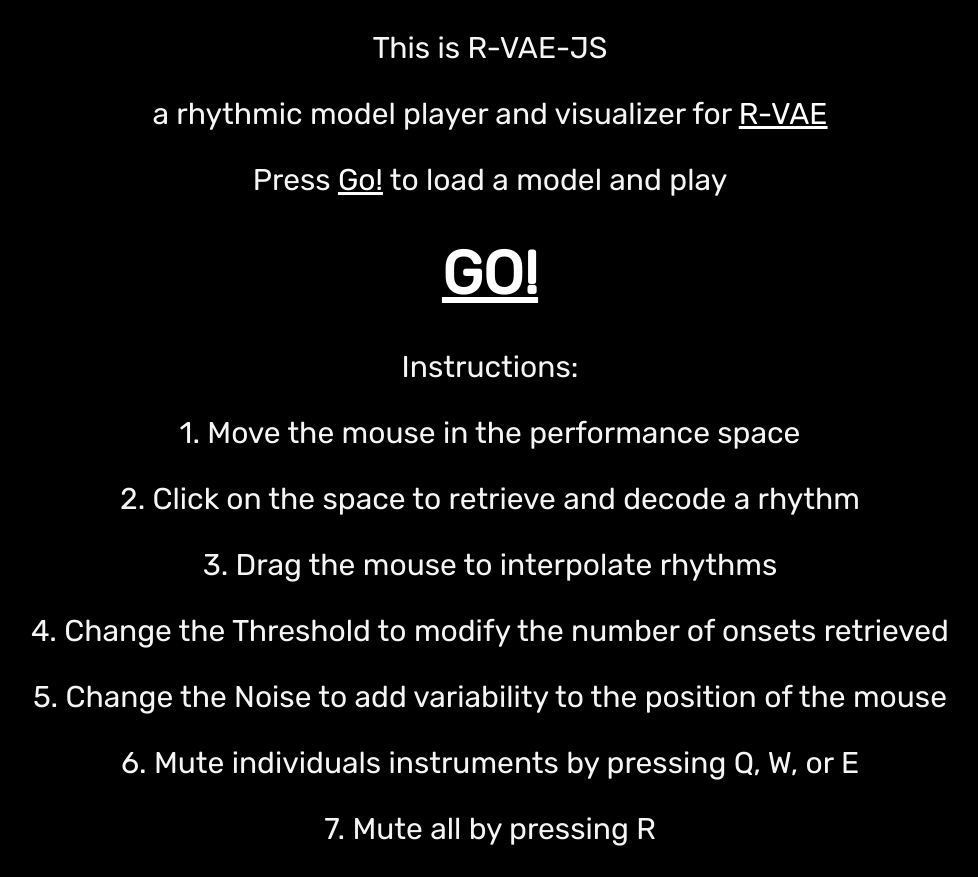
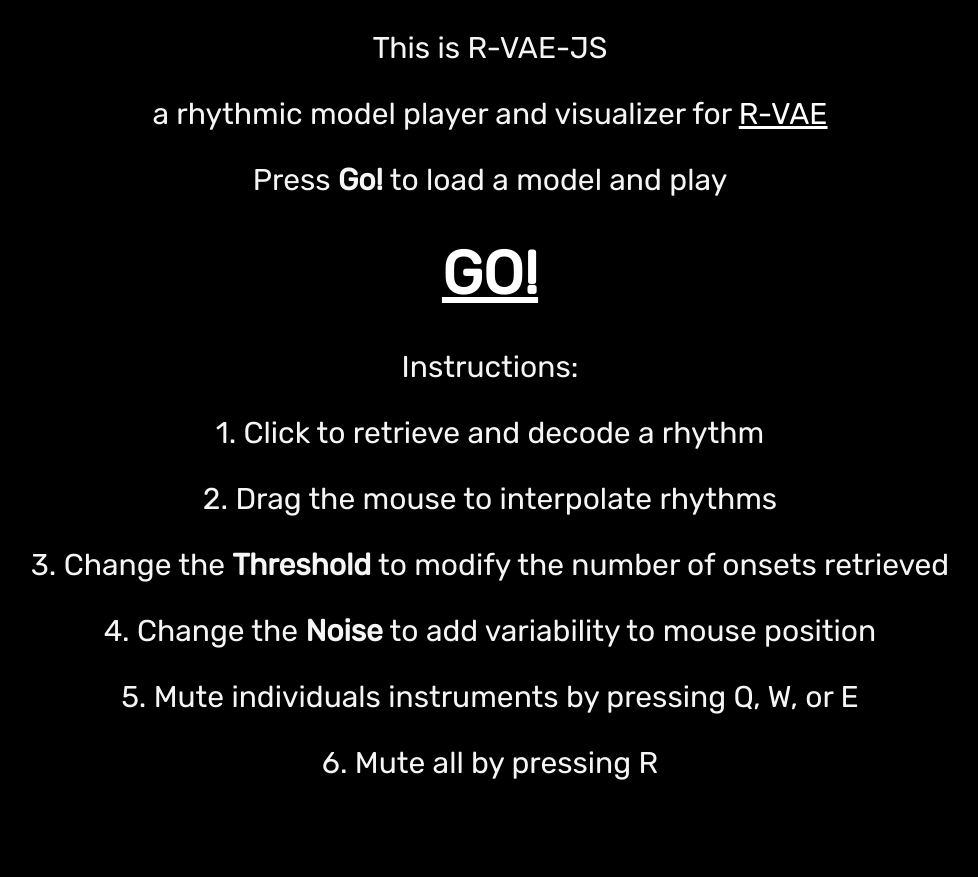
Before and after one commit to vigliensoni/R-VAE-JS-dev, a plain HTML site: page index.html in a window 1280 px wide. Shown: the whole page, without its empty margins (150-1128 px from the left). After the commit the page ends 811 px from the top, so only its background shows below. Drawn offline with Linux system fonts and the light colour scheme.

Commit message:
Add: Simpler instructions.

```diff
--- a/index.html
+++ b/index.html
@@ -14,17 +14,16 @@
     <div class="center">
         <p>This is R-VAE-JS</p>
         <p>a rhythmic model player and visualizer for <a href="https://github.com/vigliensoni/R-VAE">R-VAE</a></p>
-        <p>Press <a href="./app.html>">Go!</a> to load a model and play</p>
+        <p>Press <b>Go!</b> to load a model and play</p>
         <h1 id="goButton"><a href="./app.html">GO!</a></h1>
 
         <p>Instructions:</p>
-        <p>1. Move the mouse in the performance space</p>
-        <p>2. Click on the space to retrieve and decode a rhythm</p>
-        <p>3. Drag the mouse to interpolate rhythms</p>
-        <p>4. Change the Threshold to modify the number of onsets retrieved</p>
-        <p>5. Change the Noise to add variability to the position of the mouse</p>
-        <p>6. Mute individuals instruments by pressing Q, W, or E</p>
-        <p>7. Mute all by pressing R</p>
+        <p>1. Click to retrieve and decode a rhythm</p>
+        <p>2. Drag the mouse to interpolate rhythms</p>
+        <p>3. Change the <b>Threshold</b> to modify the number of onsets retrieved</p>
+        <p>4. Change the <b>Noise</b> to add variability to mouse position</p>
+        <p>5. Mute individuals instruments by pressing Q, W, or E</p>
+        <p>6. Mute all by pressing R</p>
 
     </div>
 
--- a/styleCSS.css
+++ b/styleCSS.css
@@ -159,3 +159,7 @@ a:link {
 a:hover{
   color: red;
 }
+
+a:visited {
+  color: white;
+}
```
